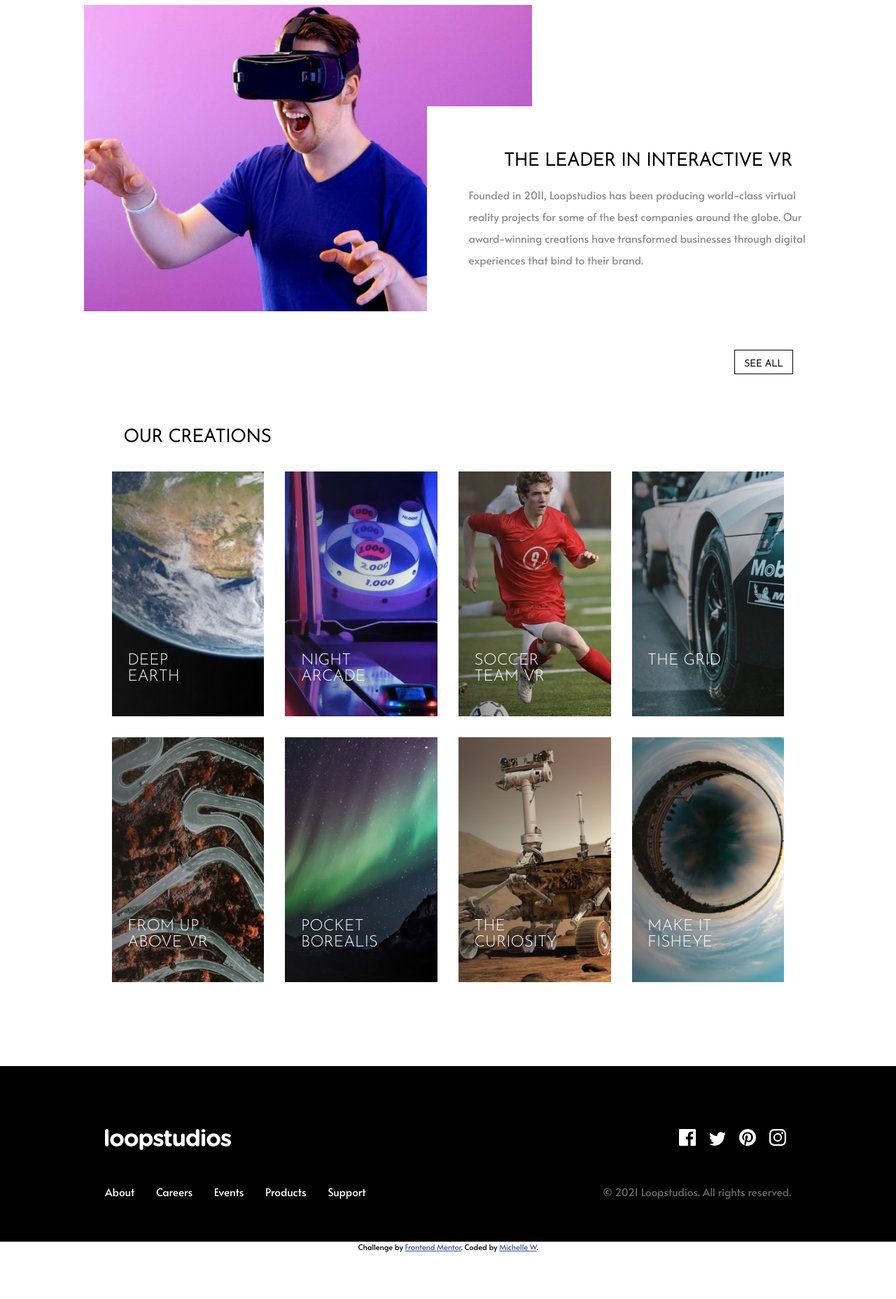
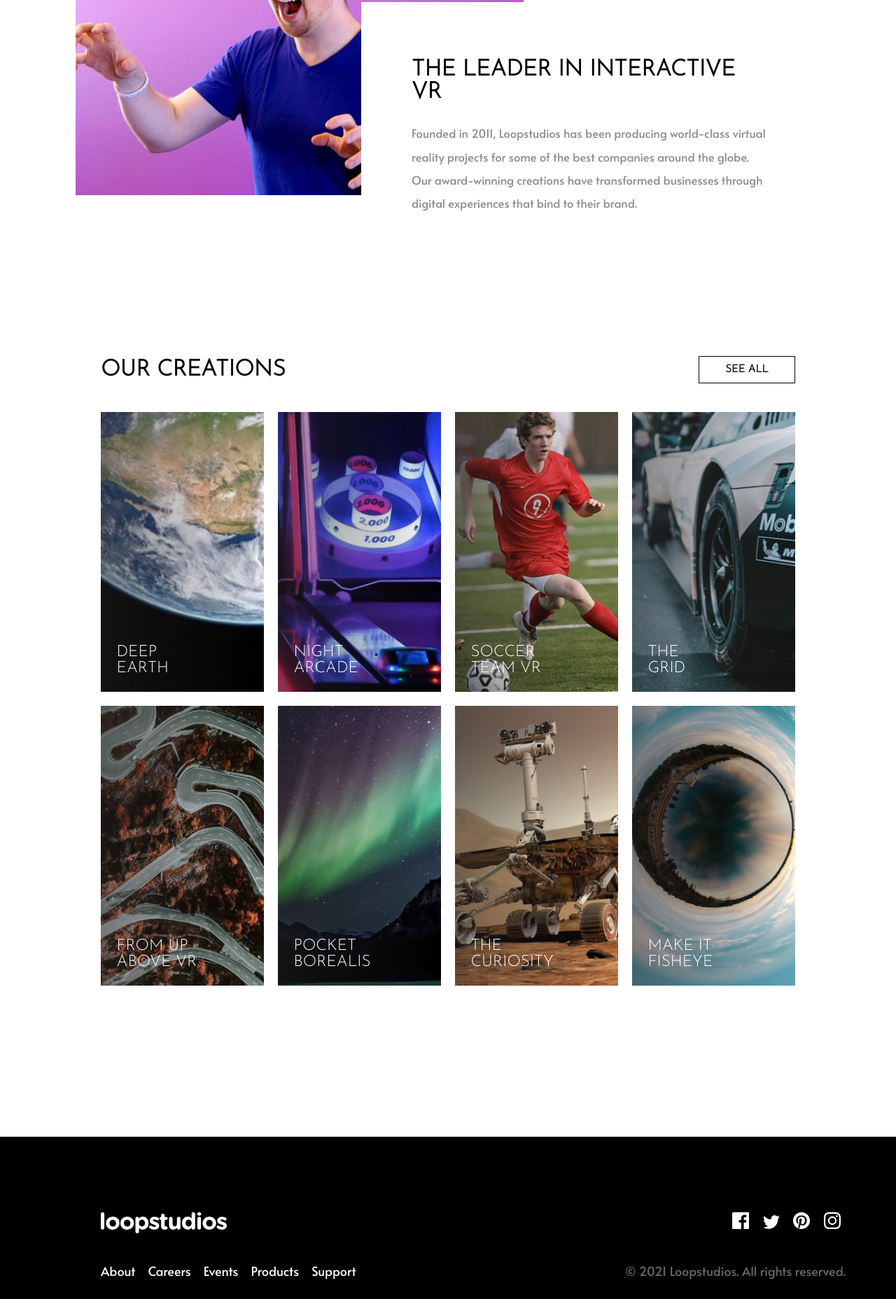
Before and after one commit to michellewongi/loopstudio, a plain HTML site: page index.html in a window 1280 px wide. Shown: the part 943-2800 px from the top of the page at 70% size. Before the commit the page ends 2733 px from the top, so only its background shows below. Drawn offline with Linux system fonts and the light colour scheme.

Commit message:
Update layout
Media queries, font size, element positioning

```diff
--- a/index.html
+++ b/index.html
@@ -73,38 +73,41 @@
       </section>
 
       <section class="gallery">
-        <h2>Our creations</h2>
+        <div class="gallery-head">
+          <h2>Our creations</h2>
+          <button class="desktop-button" type="button" name="button">See all</button>
+        </div>
 
         <div class="grid">
 
-          <div class="deep-earth">
-            <p class="item">Deep earth</p>
+          <div class="photo deep-earth">
+            <p class="item">Deep<br>earth</p>
           </div>
-          <div class="night-arcade">
-            <p class="item">Night arcade</p>
+          <div class="photo night-arcade">
+            <p class="item">Night<br>arcade</p>
           </div>
-          <div class="soccor-vr">
-            <p class="item">Soccer team VR</p>
+          <div class="photo soccor-vr">
+            <p class="item">Soccer<br>team VR</p>
           </div>
-          <div class="the-grid">
-            <p class="item">The grid</p>
+          <div class="photo the-grid">
+            <p class="item">The<br>grid</p>
           </div>
-          <div class="above-vr">
-            <p class="item">From up above VR</p>
+          <div class="photo above-vr">
+            <p class="item">From up<br>above VR</p>
           </div>
-          <div class="pocket-borealis">
-            <p class="item">Pocket borealis</p>
+          <div class="photo pocket-borealis">
+            <p class="item">Pocket<br>borealis</p>
           </div>
-          <div class="curiosity">
-            <p class="item">The curiosity</p>
+          <div class="photo curiosity">
+            <p class="item">The<br>curiosity</p>
           </div>
-          <div class="fisheye">
-            <p class="item">Make it fisheye</p>
+          <div class="photo fisheye">
+            <p class="item">Make it<br>fisheye</p>
           </div>
 
         </div>
         <div class="seeall">
-          <button type="button" name="button">See all</button>
+          <button class="mobile-button" type="button" name="button">See all</button>
         </div>
       </section>
     </main>
@@ -113,11 +116,11 @@
     <footer>
       <a href="#"><img class="logo footer-logo" src="images/logo.svg" alt=""></a>
       <div class="additional-info">
-        <p>About</p>
-        <p>Careers</p>
-        <p>Events</p>
-        <p>Products</p>
-        <p>Support</p>
+        <a class="footer-links" href="#">About</a>
+        <a class="footer-links" href="#">Careers</a>
+        <a class="footer-links" href="#">Events</a>
+        <a class="footer-links" href="#">Products</a>
+        <a class="footer-links" href="#">Support</a>
       </div>
 
       <div class="contacts">
--- a/styles.css
+++ b/styles.css
@@ -1,3 +1,15 @@
+/*===================
+Table of Content
+
+1. Global Properties
+2. Header
+  2a. Navigation Bar
+3. Main Section
+  3a. Brand Info
+  3b. Gallery
+4. Footer
+5. Media Queries
+====================*/
 /* ==========
   Global Properties
   ==========*/
@@ -29,15 +41,15 @@ h1, h2, button, .menu-links {
   Header
   ==========*/
 header {
-  background-image: url(images/desktop/image-hero.jpg);
   background-size: cover;
   background-position: center;
+  background-image: linear-gradient(rgba(0, 0, 0, 0.4), rgba(0, 0, 0, 0.4)), url(images/desktop/image-hero.jpg);
   padding: 0 2em;
 }
 
 h1 {
   border: 2.5px solid white;
-  font-size: 2.5em;
+  font-size: 2.5rem;
   padding: 0.75em 2em 0.75em 0.75em;
 }
 
@@ -79,7 +91,7 @@ h1 {
   left: 0;
   right: 0;
   position: fixed;
-  transform: translateY(-100%);
+  transform: translateY(-160%);
   transition: transform 0.2s;
   z-index: 1;
 }
@@ -93,7 +105,7 @@ h1 {
 
 .menu-links {
   color: white;
-  font-size: 2em;
+  font-size: 2rem;
   margin: 2em 1em;
 }
 
@@ -148,11 +160,14 @@ h2 {
 button {
   background-color: white;
   border: 1.5px solid black;
-  font-size: 0.9em;
+  font-size: 0.9rem;
   font-weight: bold;
-  margin: 25px auto;
-  padding: 0.75em 3em;
-  position: absolute;
+  margin: 40px auto;
+  padding: 0.75em 2.5em;
+}
+
+.desktop-button {
+  display: none;
 }
 
 .gallery {
@@ -169,11 +184,14 @@ button {
 
 .item {
   font-family: 'Josefin Sans', sans-serif;
-  font-size: 1.5em;
-  position: relative;
-  top: 1.5em;
-  left: 1em;
-  width: 40%;
+  font-size: 1.5rem;
+  width: 60%;
+  padding-left: 1em;
+}
+
+.photo {
+  display: flex;
+  align-items: flex-end;
 }
 
 .deep-earth {
@@ -194,10 +212,6 @@ button {
 .the-grid {
   background: linear-gradient(to right, var(--primary), var(--secondary)),
     url(images/desktop/image-grid.jpg) no-repeat 0 40% / cover;
-}
-
-.the-grid p {
-  top: 2.5em;
 }
 
 .above-vr {
@@ -232,6 +246,7 @@ footer {
   background: black;
   text-align: center;
   padding: 4em 0;
+  margin-top: -5em;
 }
 
 .footer-logo, .additional-info {
@@ -249,6 +264,12 @@ footer {
 .attribution {
   color: black;
   margin-bottom: 0;
+}
+
+.additional-info>a {
+  color: white;
+  text-decoration: none;
+  margin: 0 1em 0 0;
 }
 
 /* ==========
@@ -282,7 +303,7 @@ footer {
 ==========*/
   h1 {
     text-align: center;
-    padding: 1em 0;
+    padding: 1.5em;
   }
 
   .hero {
@@ -313,39 +334,35 @@ footer {
 }
 
 @media (min-width: 62.5em) {
-
-  /* ==========
-  Global Properties
-  ==========*/
-  h1 {
-    font-size: 3vw;
+  body {
+    font-size: 18px;
   }
 
   h2 {
-    font-size: 2vw;
-  }
-
-  p {
-    font-size: 1.2vw;
+    font-size: 2.5vw;
+    text-align: left;
   }
 
   /* ==========
 Header
 ==========*/
   h1 {
-    font-size: 3.5em;
+    font-size: 3.3rem;
+    font-weight: normal;
     padding: 1em 2em 1em 0.75em;
-    max-width: 450px;
+    max-width: 35vw;
     text-align: left;
   }
 
   .main-logo {
-    left: 10em;
+    top: 4em;
+    left: 8em;
+    width: 14em;
   }
 
   .hero {
     display: block;
-    padding-left: 8em;
+    padding: 12em 0 5em 6em;
   }
 
   /* ==========
@@ -367,14 +384,18 @@ footer {
     display: flex;
     flex-direction: row;
     position: absolute;
-    right: 5em;
-    top: -3.5em;
+    right: 4em;
+    top: -2.5em;
   }
 
   .menu-links {
     font-family: 'Alata', sans-serif;
-    font-size: 1rem;
+    font-size: 1.2rem;
     text-transform: none;
+  }
+
+  .menu-links:hover {
+    border-bottom: 3px solid white;
   }
 
   /* ==========
@@ -384,22 +405,32 @@ Main Content
   Brand Info
   ==========*/
   .brand {
-    padding: 8em 8em 26em;
+    display: grid;
+    grid-template-columns: 1fr 1em 1.25fr;
+    grid-template-rows: 9em 1fr;
+    padding: 6em;
     text-align: left;
+  }
+
+  .brand-pg {
+    font-size: 1.3vw;
   }
 
   .interactivity {
     max-width: 50vw;
+    grid-row: 1/-1;
+    grid-column: 1/-1;
   }
 
   .brand-info {
     display: block;
     background: white;
     padding: 3em 4em;
-    position: absolute;
-    right: 3vw;
-    top: 73em;
-    max-width: 40vw;
+    grid-row: -2/-1;
+    grid-column: -3/-1;
+    max-width: 60vw;
+    min-width: 40vw;
+    height: auto;
     z-index: 1;
   }
 
@@ -407,37 +438,50 @@ Main Content
   Gallery
   ==========*/
   button {
-    height: 30px;
-    max-width: 12em;
-    top: 105em;
-    right: 11.5vw;
-    padding: 1em 1em 1.5em;
-    text-align: center;
+    font-size: 1rem;
+    text-align: right;
+    margin: 0;
+  }
+
+  button:hover {
+    background: black;
+    color: white;
+    transition: 0.5s ease;
   }
 
   .gallery {
-    padding: 0 11.5em;
-    margin-top: -18em;
+    padding: 0 8em 6em;
   }
 
-  .gallery>h2 {
-    position: relative;
-    right: 28vw;
+  .gallery-head {
+    display: flex;
+    justify-content: space-between;
+    align-items: center;
+    width: 100%;
+  }
+
+  .mobile-button {
+    display: none;
+  }
+
+  .desktop-button {
+    display: block;
   }
 
   .grid {
-    grid-gap: 30px;
-    grid-template-columns: repeat(4, 17vw);
-    grid-template-rows: 350px 350px;
-    padding: 1em 0 5em;
+    grid-gap: 20px;
+    grid-template-columns: repeat(4, minmax(150px, 1fr));
+    grid-template-rows: minmax(400px, 1fr) minmax(400px, 1fr);
+    padding: 1em 0 8em;
     margin: 0 auto;
     justify-content: center;
-    max-width: 70%;
+    width: auto;
   }
 
-  .item, .the-grid p {
-    top: 10.5em;
-    width: 60%;
+  .photo:hover {
+    transition: 0.2s ease;
+    opacity: 0.8;
+    transform: scale(1.1);
   }
 
   /* ==========
@@ -447,7 +491,7 @@ Main Content
     display: grid;
     grid-template-columns: auto auto;
     grid-template-rows: auto auto;
-    padding: 6em 10em 1em;
+    padding: 6em 4em 1em 8em;
     text-align: left;
     justify-content: space-between;
   }
@@ -459,7 +503,11 @@ Main Content
   }
 
   .additional-info>p {
-    padding-right: 2em;
+    padding-right: 1em;
+  }
+
+  .footer-links:hover {
+    border-bottom: 3px solid white;
   }
 
   .contacts {
@@ -468,7 +516,8 @@ Main Content
   }
 
   .copyright {
+    text-align: right;
     order: 4;
+    margin: 0;
   }
-
 }
```
Lines whose indentation alone changed are shown as unchanged.
